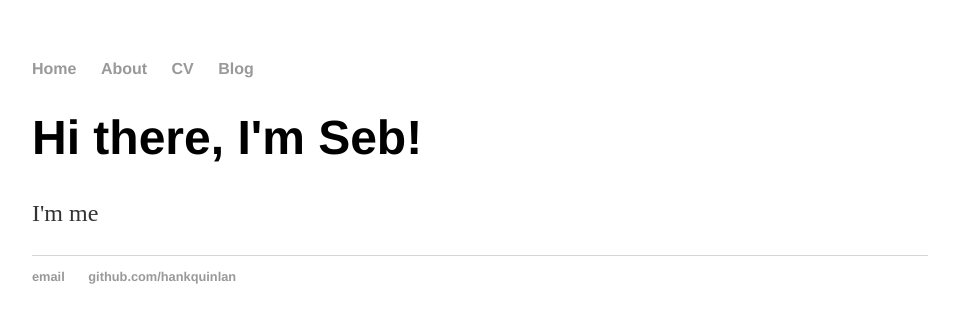
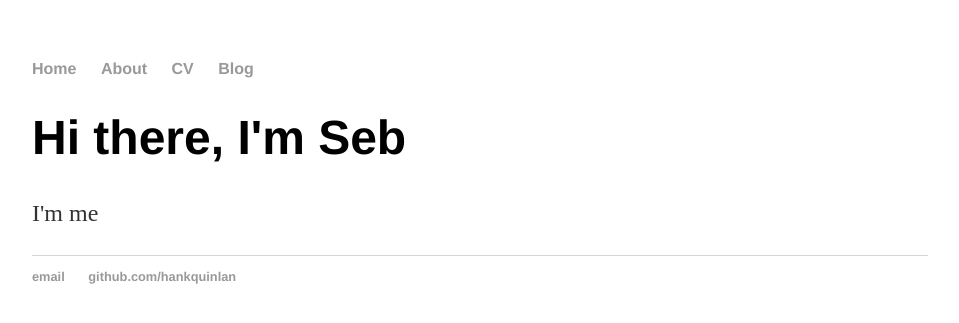
Before and after one commit to Seb1120/Seb1120.github.io, a Jekyll site: the page built from index.html, in a window 1280 px wide. Shown: the top 323 px of the page, without its empty margins (160-1119 px from the left). Built offline with Jekyll 4.4.1, drawn with Linux system fonts in a browser that asks for light colours.

Commit message:
Update index.html

```diff
--- a/index.html
+++ b/index.html
@@ -1,30 +1,8 @@
-<!DOCTYPE html>
-<html>
-	<head>
-		<title>Sebastian Alexander</title>
-		<!-- link to main stylesheet -->
-		<link rel="stylesheet" type="text/css" href="/css/main.css">
-	</head>
-	<body>
-		<nav>
-    		<ul>
-        		<li><a href="/">Home</a></li>
-	        	<li><a href="/about">About</a></li>
-        		<li><a href="/cv">CV</a></li>
-        		<li><a href="/blog">Blog</a></li>
-    		</ul>
-		</nav>
-		<div class="container">
-    		<div class="blurb">
-        		<h1>Hi there, I'm Seb!</h1>
-				<p>I'm me</p>
-    		</div><!-- /.blurb -->
-		</div><!-- /.container -->
-		<footer>
-    		<ul>
-        		<li><a href="mailto:seb.alex1120@gmail.com">email</a></li>
-        		<li><a href="https://github.com/hankquinlan">github.com/hankquinlan</a></li>
-			</ul>
-		</footer>
-	</body>
-</html>
+---
+layout: default
+title: Sebastian Alexander
+---
+<div class="blurb">
+	<h1>Hi there, I'm Seb</h1>
+	<p>I'm me</p>
+</div><!-- /.blurb -->
```
